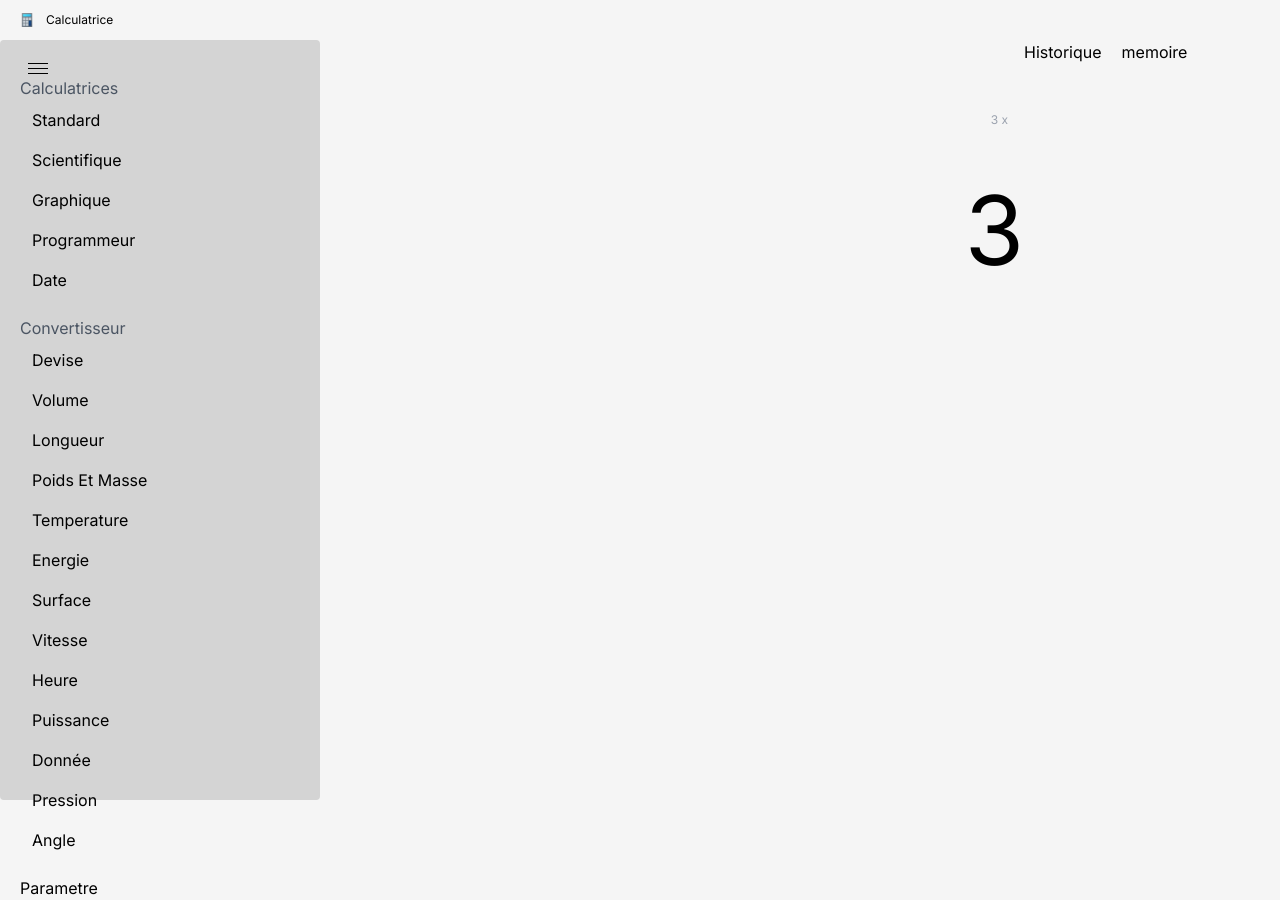
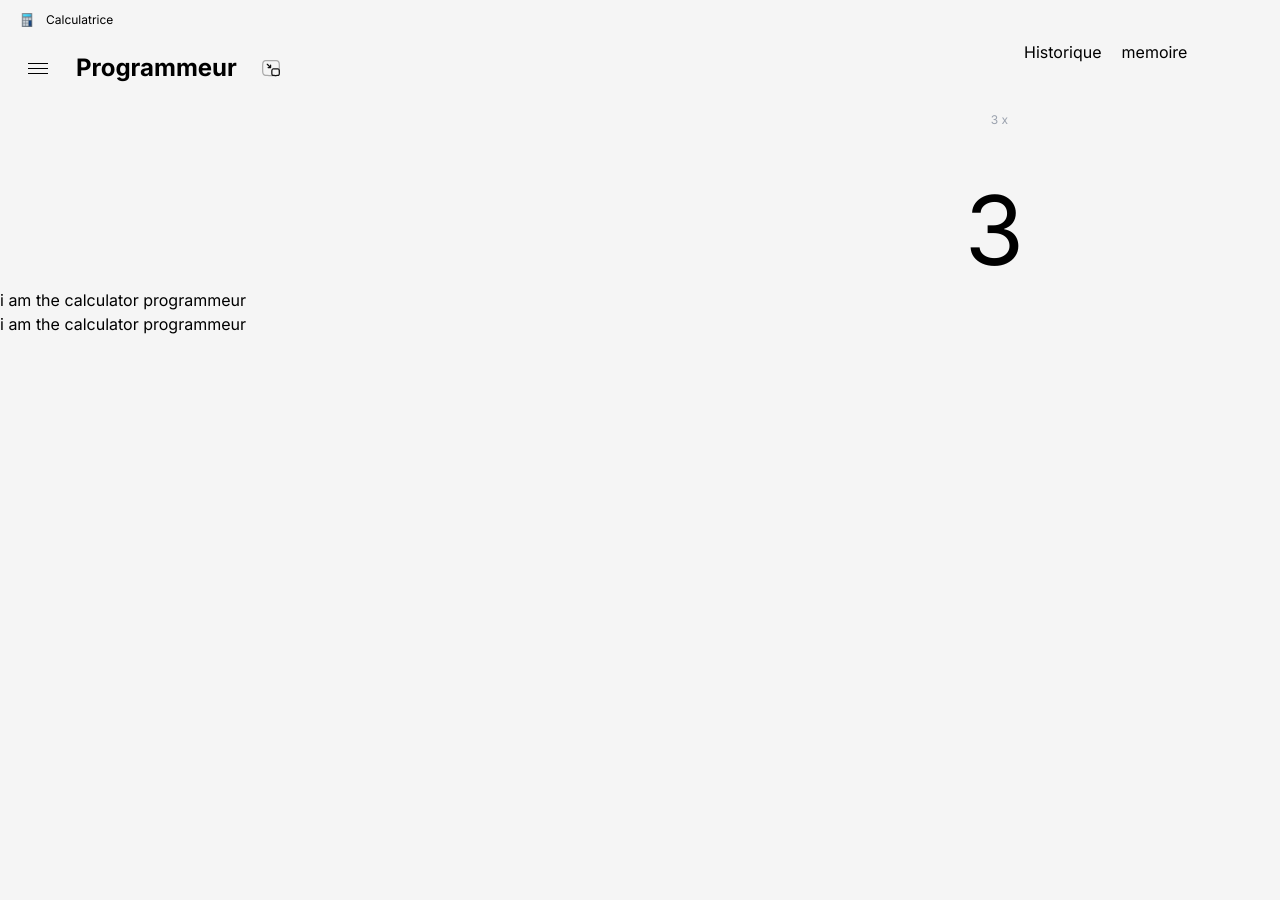
Before and after one commit to yassiEmp/calculatrice-clone, a Next.js app: page /calculatrices/programmeur in a window 1280 px wide. Built offline with nearby package versions, Linux system fonts and the light colour scheme.

Commit message:
[fiixxing the navLinks props issue and making it appear on each calculator ]

```diff
--- a/app/calculatrices/layout.tsx
+++ b/app/calculatrices/layout.tsx
@@ -29,8 +29,8 @@ export default function RootLayout({
       });
     });
   }, []);
-  const [slide, setSlide] = useState(true);
-  const handleClick = () => {
+  const [slide, setSlide] = useState(false);
+  const handleClick: () => void = () => {
     setSlide(!slide);
   };
   // getting the name from the url
@@ -43,7 +43,7 @@ export default function RootLayout({
           <p className="ml-3 w-fit text-xs">Calculatrice</p>
         </header>
         <div className="relative w-full h-full">
-        <NavLink slide={slide} />
+        <NavLink slide={slide} handleClick={handleClick}/>
           <TopBar name={name} handleClick={handleClick} />
           <div className="grow ">{children}</div>
         </div>
--- a/components/NavLink.tsx
+++ b/components/NavLink.tsx
@@ -1,7 +1,10 @@
 import Link from "next/link";
 import React, { useState } from "react";
-
-const NavLink = ( { slide }: { slide: boolean }) => {
+interface NavLinksProps {
+  slide: boolean;
+  handleClick: () => void;
+}
+const NavLink: React.FC<NavLinksProps> = ({slide, handleClick}) => {
   const calculatricesFolderStructure = [
     "standard",
     "scientifique",
@@ -38,7 +41,7 @@ const NavLink = ( { slide }: { slide: boolean }) => {
           <Link
             href={`/calculatrices/${folder}`}
             key={folder}
-            className="capitalize w-full h-10 flex items-center pl-3 hover:bg-neutral-400 rounded"
+            className="capitalize w-full h-10 flex items-center pl-3 hover:bg-neutral-400 rounded" onClick={() => handleClick()}
           >
             {folder}
           </Link>
@@ -51,7 +54,7 @@ const NavLink = ( { slide }: { slide: boolean }) => {
           <Link
             href={`/calculatrices/${folder}`}
             key={folder}
-            className="capitalize w-full h-10 flex items-center pl-3 hover:bg-neutral-400 rounded"
+            className="capitalize w-full h-10 flex items-center pl-3 hover:bg-neutral-400 rounded" onClick={() => handleClick()}
           >
             {folder}
           </Link>
```
